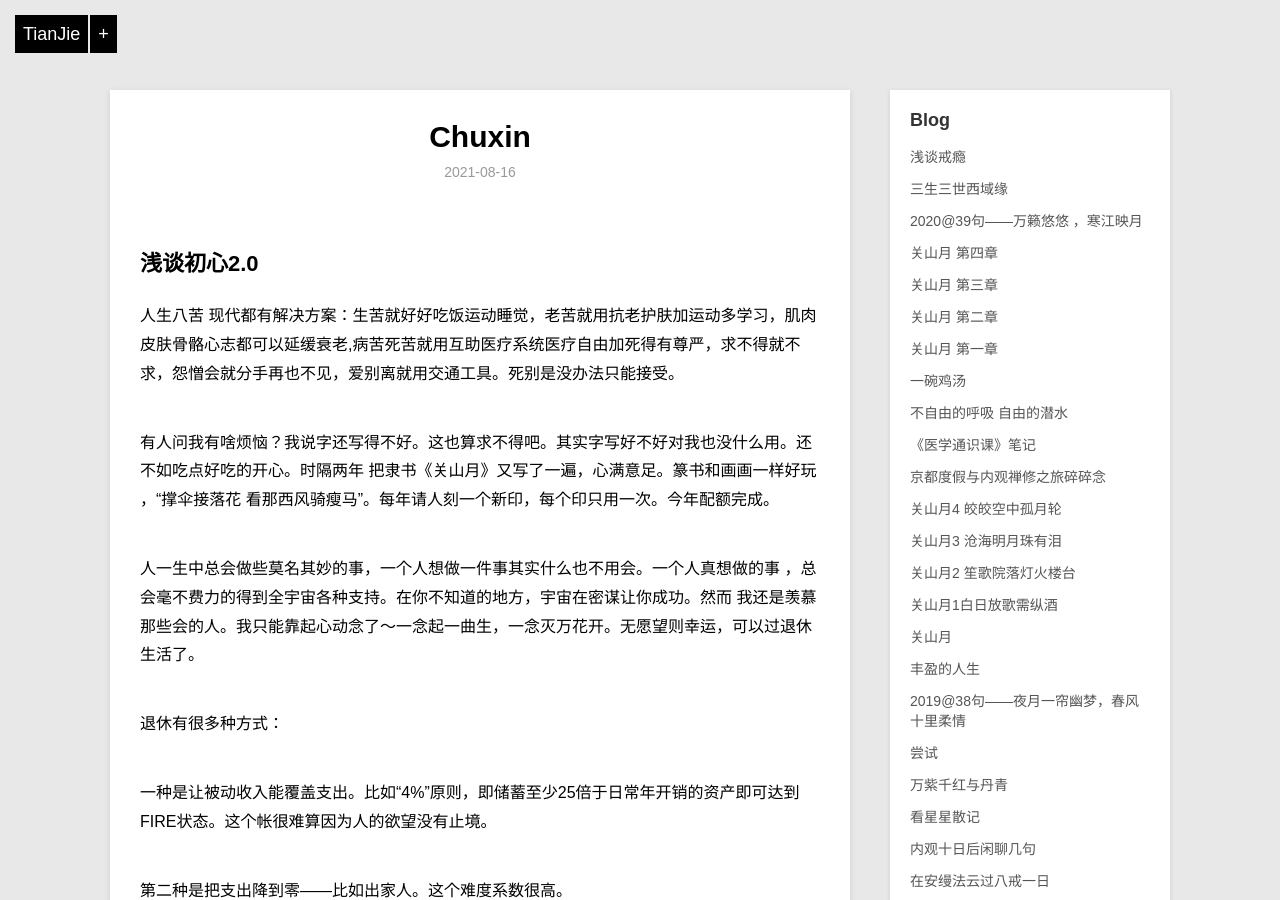
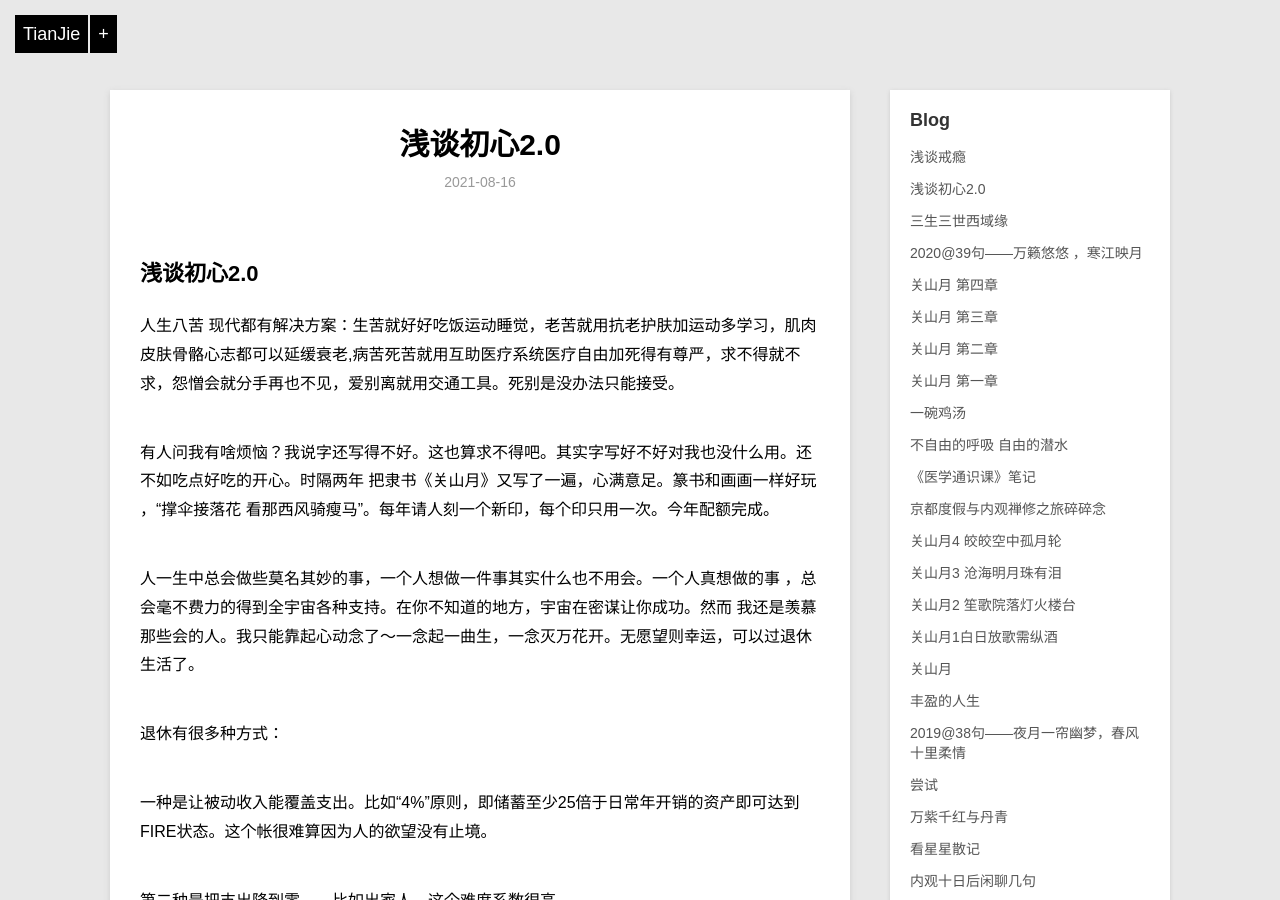
Before and after one commit to violettianjie/violettianjie.github.io, a Jekyll site: the page built from _posts/blog/2021-08-16-chuxin.md, in a window 1280 px wide and 900 px high. Built offline with Jekyll 4.4.1, drawn with Linux system fonts in a browser that asks for light colours; our own code applies the rules of GitHub Pages for plain Markdown files.

Commit message:
Update 2021-08-16-chuxin.md

```diff
--- a/_posts/blog/2021-08-16-chuxin.md
+++ b/_posts/blog/2021-08-16-chuxin.md
@@ -1,3 +1,10 @@
+---
+layout: post
+title: " 浅谈初心2.0 "
+description: "浅谈"
+category: blog
+---
+
 
 ## 浅谈初心2.0
 
```
